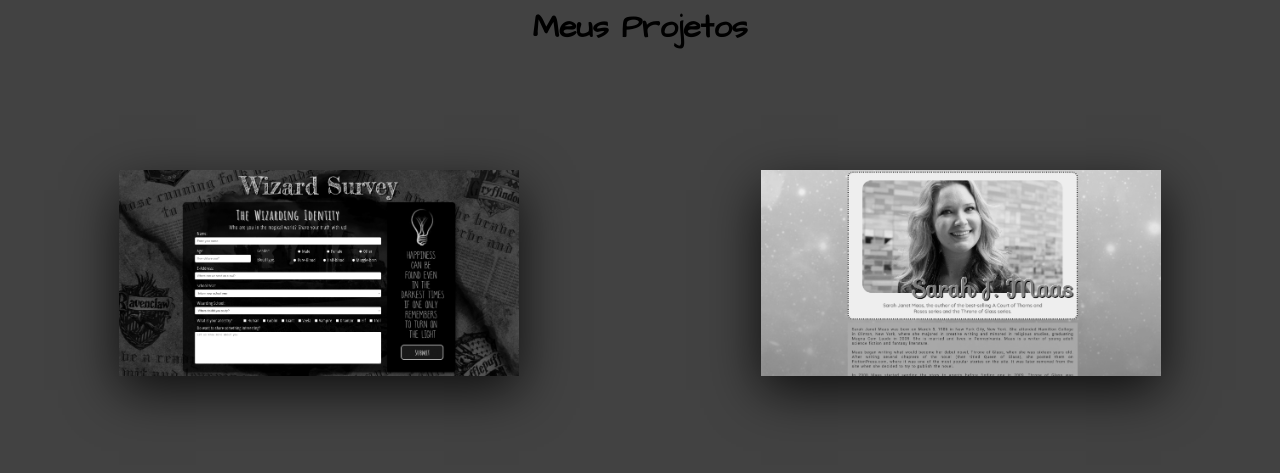
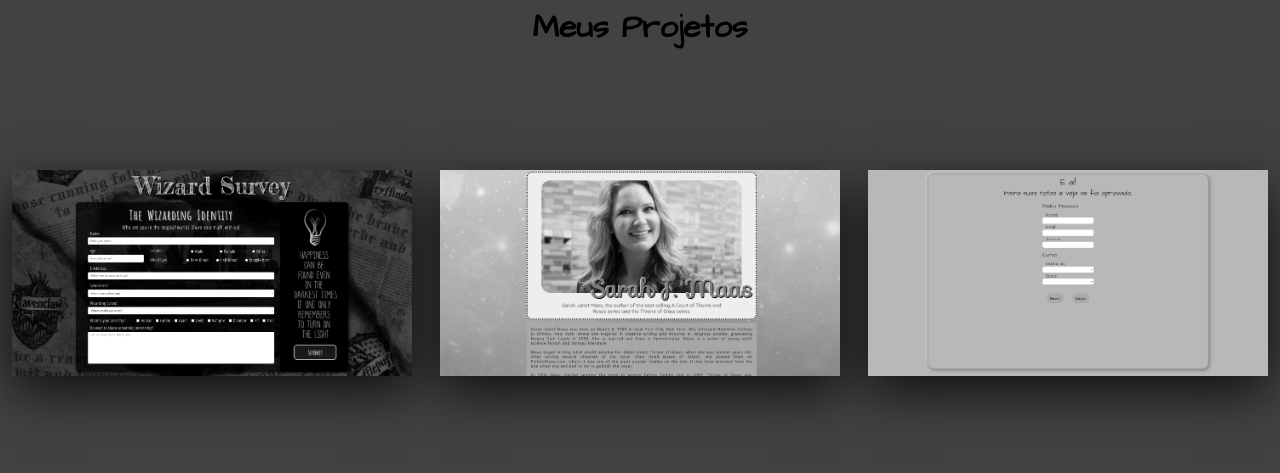
Before and after one commit to vanneeh/DigitalHouse-CTD, a plain HTML site: page index.html in a window 1280 px wide. Shown: the part 2140-2613 px from the top of the page. Drawn offline with Linux system fonts and the light colour scheme.

Commit message:
Update index.html

```diff
--- a/index.html
+++ b/index.html
@@ -215,6 +215,19 @@
                     </div>
                 </div>
             </div>
+            <div class="card">
+                <div class="face face1">
+                    <div class="content">
+                        <img src="./screenshot paginas/FireShot Capture 022 - Project 03 - 127.0.0.1.png">
+                    </div>
+                </div>
+                <div class="face face2">
+                    <div class="content">
+                         <p>Projeto feito no intervalo do bimestre CTD</p>
+                        <a href="./Projetos/03/" target="_blank">Ver agora</a>
+                    </div>
+                </div>
+            </div>
         </section>
     </main>
 </body>
```
